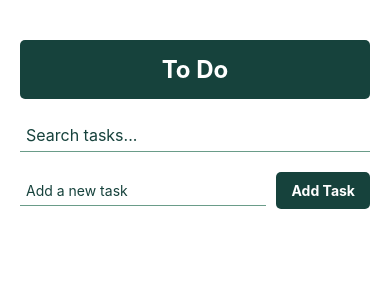
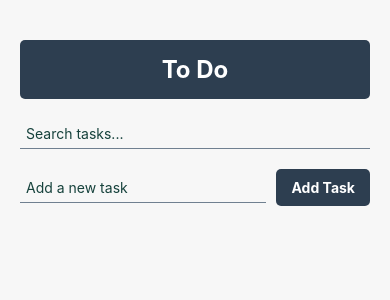
Before and after one commit to LourdesEstelle/Mobile-Programming, a React Native app in the folder ToDoApp/: screen / in a window 390 px wide. Shown: the top 300 px of the page. Built offline with nearby package versions, Linux system fonts and the light colour scheme.

Commit message:
FInalization

```diff
--- a/ToDoApp/App.js
+++ b/ToDoApp/App.js
@@ -149,29 +149,29 @@ export default function App() {
 const styles = StyleSheet.create({
   container: {
     flex: 1,
-    backgroundColor: 'white', // Lighter background color
+    backgroundColor: '#f7f7f7',
     padding: 20,
   },
   header: {
-    backgroundColor: '#16423C', // Dark color for header
+    backgroundColor: '#2D3E50',
     padding: 15,
     borderRadius: 5,
     marginBottom: 20,
     marginTop: 20,
   },
   headerText: {
-    color: 'white', // Lighter color for text
+    color: '#FFFFFF',
     fontSize: 24,
     fontWeight: 'bold',
     textAlign: 'center',
   },
   searchInput: {
-    borderBottomColor: '#6A9C89', // Medium dark color for border
+    borderBottomColor: 'slategray',
     borderBottomWidth: 1,
     marginBottom: 20,
     padding: 6,
-    fontSize: 16,
-    color: '#16423C', // Dark color for text
+    fontSize: 14,
+    color: '#16423C',
   },
   inputContainer: {
     flexDirection: 'row',
@@ -179,21 +179,21 @@ const styles = StyleSheet.create({
     marginBottom: 20,
   },
   input: {
-    borderBottomColor: '#6A9C89', // Medium dark color for border
+    borderBottomColor: 'slategray',
     borderBottomWidth: 1,
     flex: 1,
     marginRight: 10,
     padding: 6,
-    color: '#16423C', // Dark color for text
+    color: '#16423C',
   },
   addButton: {
-    backgroundColor: '#16423C', // Dark color for button
+    backgroundColor: '#2D3E50',
     paddingVertical: 10,
     paddingHorizontal: 15,
     borderRadius: 5,
   },
   addButtonText: {
-    color: 'white', // Lighter color for button text
+    color: '#FFFFFF',
     fontWeight: 'bold',
     textAlign: 'center',
   },
@@ -203,9 +203,9 @@ const styles = StyleSheet.create({
     alignItems: 'center',
     padding: 15,
     marginVertical: 5,
-    backgroundColor: 'white', // Light color for background
+    backgroundColor: 'white',
     borderRadius: 5,
-    borderColor: '#cdd1cf', // Lighter color for border
+    borderColor: '#cdd1cf',
     borderWidth: 1,
   },
   taskDetails: {
@@ -215,10 +215,10 @@ const styles = StyleSheet.create({
   taskText: {
     fontSize: 16,
     fontWeight: 'bold',
-    color: '#16423C', // Dark color for text
+    color: '#2C3E50',
   },
   taskDateTime: {
-    color: '#6A9C89', // Medium dark color for date/time text
+    color: 'lightslategray',
     fontSize: 12,
   },
   taskActions: {
@@ -233,26 +233,26 @@ const styles = StyleSheet.create({
     marginRight: 10,
   },
   pending: {
-    backgroundColor: '#aa6f73', // Accent color for pending tasks
-    color: '#fff',
+    backgroundColor: '#FFDD57',
+    color: '#2C3E50',
   },
   completed: {
-    backgroundColor: '#16423C',
+    backgroundColor: '#399918',
     color: '#fff',
   },
   modalContent: {
-    backgroundColor: '#C4DAD2', // Light color for modal background
+    backgroundColor: 'white',
     padding: 20,
     borderRadius: 10,
     alignItems: 'center',
   },
   modalInput: {
-    borderBottomColor: '#6A9C89', // Medium dark color for border
+    borderBottomColor: 'slategray',
     borderBottomWidth: 1,
     width: '100%',
     marginBottom: 20,
     padding: 10,
-    color: '#16423C', // Dark color for text
+    color: '#16423C',
   },
   modalButtonContainer: {
     flexDirection: 'row',
@@ -260,21 +260,21 @@ const styles = StyleSheet.create({
     width: '100%',
   },
   modalButton: {
-    backgroundColor: '#16423C', // Dark color for buttons
+    backgroundColor: '#2D3E50',
     paddingVertical: 10,
     paddingHorizontal: 15,
     borderRadius: 5,
-    marginHorizontal: 5, // Add horizontal margin between buttons
+    marginHorizontal: 32,
   },
   modalButtonText: {
-    color: '#E9EFEC', // Lighter color for button text
+    color: '#FFFFFF',
     fontWeight: 'bold',
     textAlign: 'center',
   },
   editIconColor: {
-    color: 'darkorange', // Orange color for edit icon
+    color: '#FFA500',
   },
   deleteIconColor: {
-    color: 'crimson', // Red color for delete icon
+    color: 'crimson',
   },
 });
```
